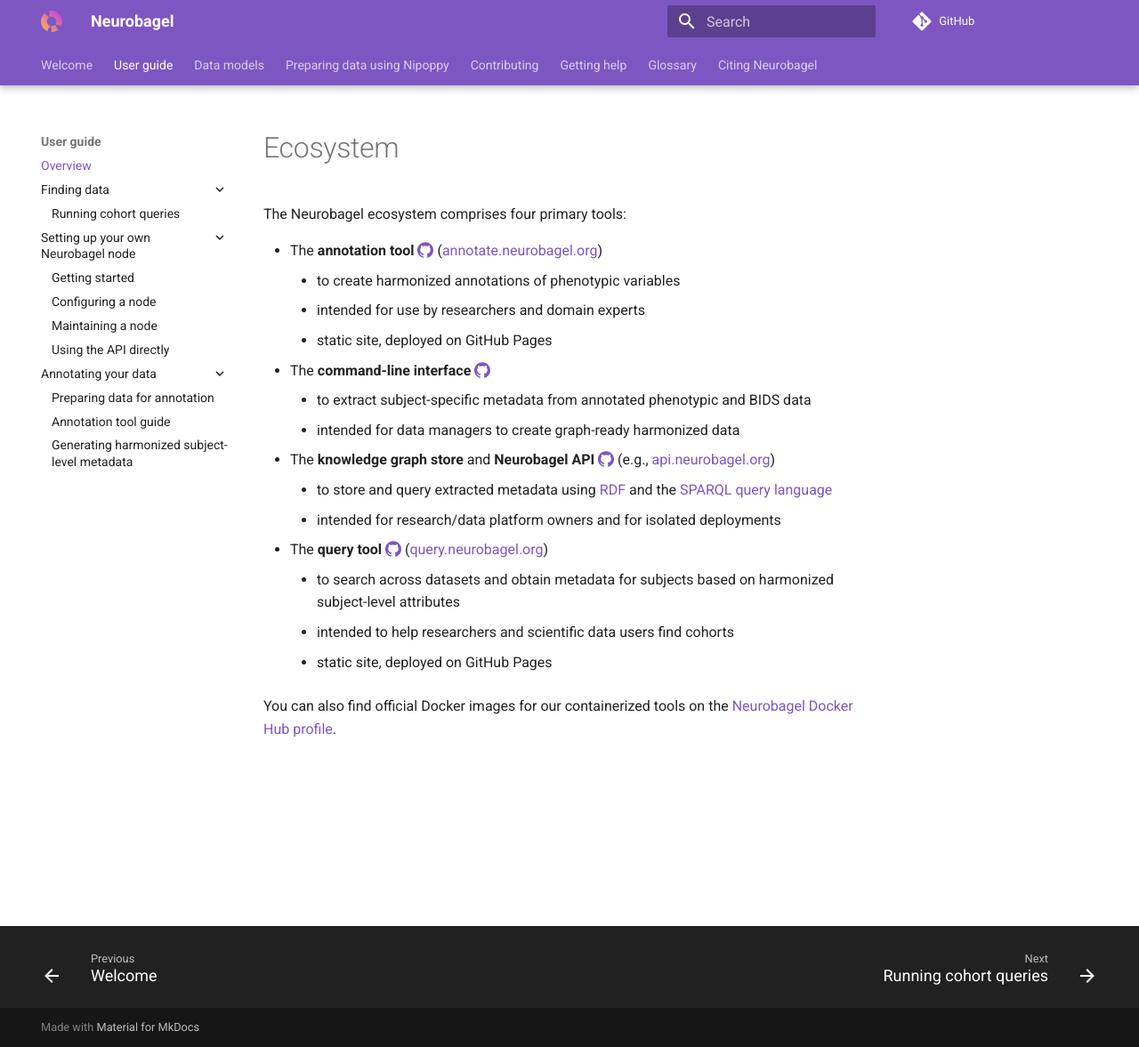
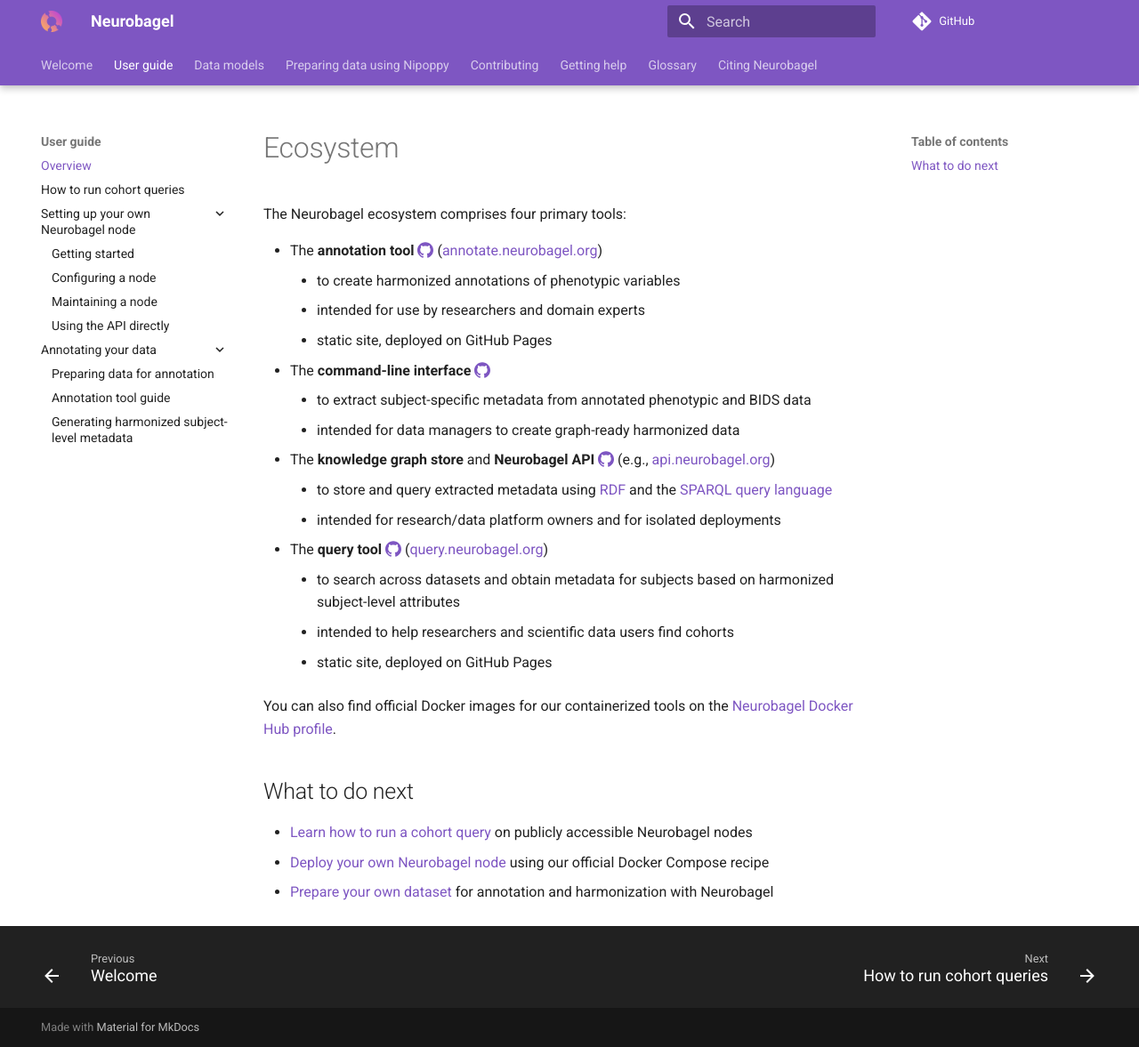
Before and after one commit to neurobagel/documentation, an MkDocs documentation site: the page built from docs/overview.md, in a window 1280 px wide and 1177 px high. Shown: the whole window at 89% size. Built offline with MkDocs 1.6.1 and Material for MkDocs 9.7.7, drawn with Linux system fonts in a browser that asks for light colours; comment, search, counter and statistics services are not loaded.

Commit message:
[REF] Renamed sections and brought overview back

```diff
--- a/docs/overview.md
+++ b/docs/overview.md
@@ -18,3 +18,9 @@
     - static site, deployed on GitHub Pages
 
 You can also find official Docker images for our containerized tools on the [Neurobagel Docker Hub profile](https://hub.docker.com/u/neurobagel).
+
+## What to do next
+
+- [Learn how to run a cohort query](./query_tool.md) on publicly accessible Neurobagel nodes
+- [Deploy your own Neurobagel node](./getting_started.md) using our official Docker Compose recipe
+- [Prepare your own dataset](./data_prep.md) for annotation and harmonization with Neurobagel
--- a/mkdocs.yml
+++ b/mkdocs.yml
@@ -25,8 +25,7 @@
   - Welcome: "index.md"
   - User guide:
     - Overview: "overview.md"
-    - Finding data:
-        - Running cohort queries: "query_tool.md"
+    - How to run cohort queries: "query_tool.md"
     - Setting up your own Neurobagel node:
         - Getting started: "getting_started.md"
         - Configuring a node: "config.md"
```
